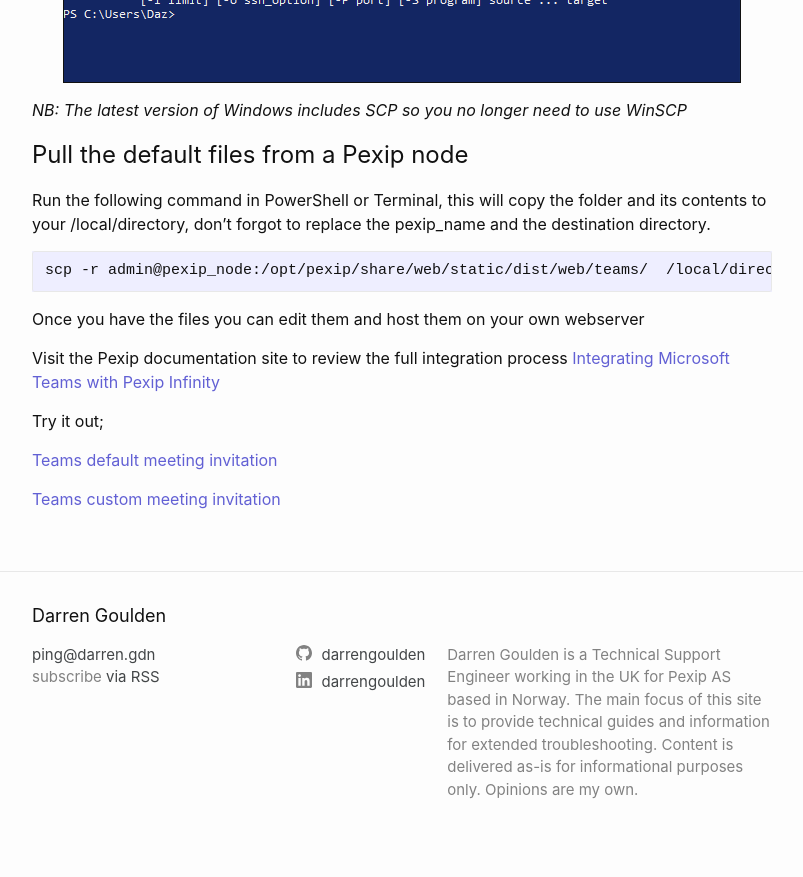
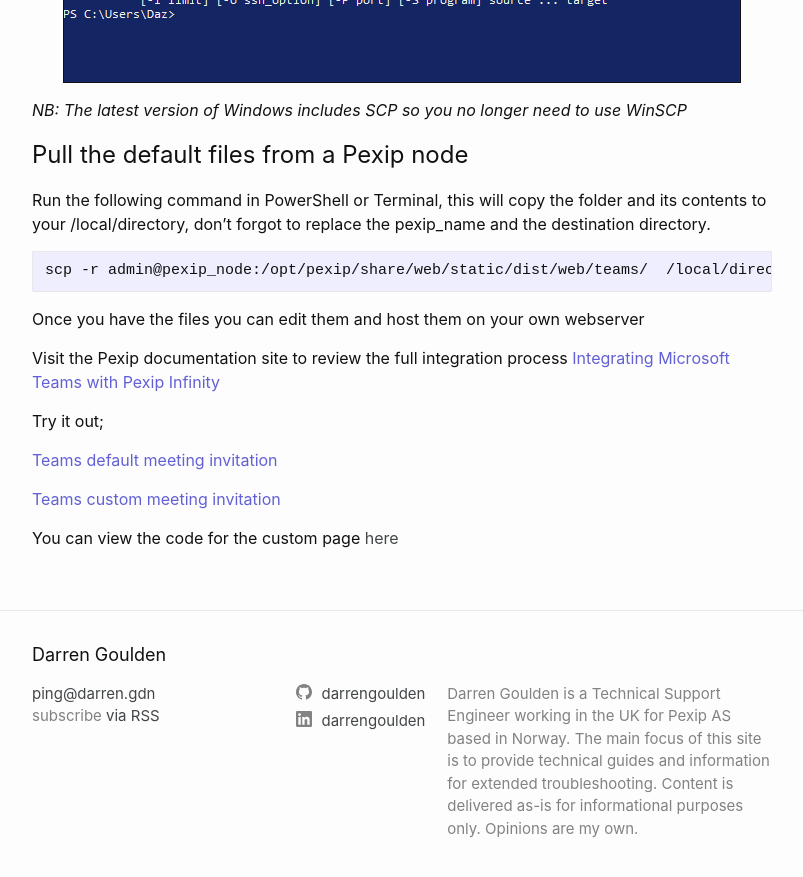
Before and after one commit to darrengoulden/darrengdn, a Jekyll site: the page built from _posts/2020-09-04-hosting-your-own-alternate-dialling-instructions.markdown, in a window 1280 px wide and 900 px high, scrolled down 2133 px. Shown: the top 877 px of the window, without its empty margins (238-1041 px from the left). Built offline with Jekyll 4.4.1, drawn with Linux system fonts in a browser that asks for light colours; comment, search, counter and statistics services are not loaded.

Commit message:
add link to custom page

```diff
--- a/_posts/2020-09-04-hosting-your-own-alternate-dialling-instructions.markdown
+++ b/_posts/2020-09-04-hosting-your-own-alternate-dialling-instructions.markdown
@@ -56,3 +56,5 @@
 [Teams default meeting invitation](/teams-default.html?conf=123456789&ivr=teams&d=domain.com&prefix=teams.&ip=1.2.3.4&w&test=test){: .acustom }
 
 [Teams custom meeting invitation](/teams-custom.html?conf=123456789&ivr=teams&d=domain.com&prefix=teams.&ip=1.2.3.4&w&test=test){: .acustom }
+
+You can view the code for the custom page [here](https://github.com/darrengoulden/darrengdn/blob/master/_layouts/teams-custom.html)
```
